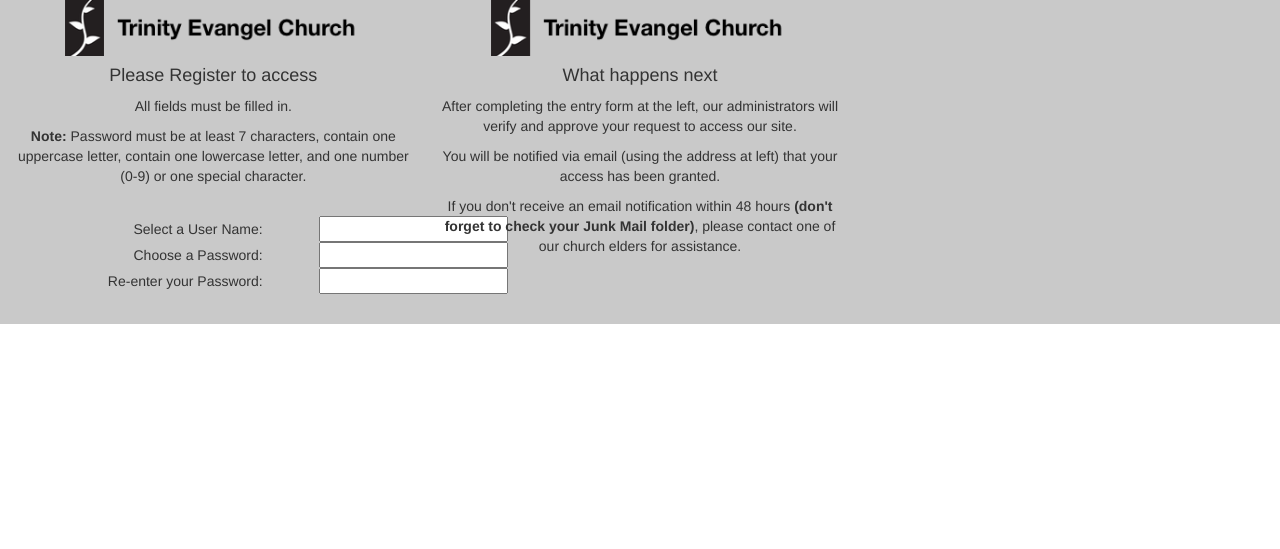
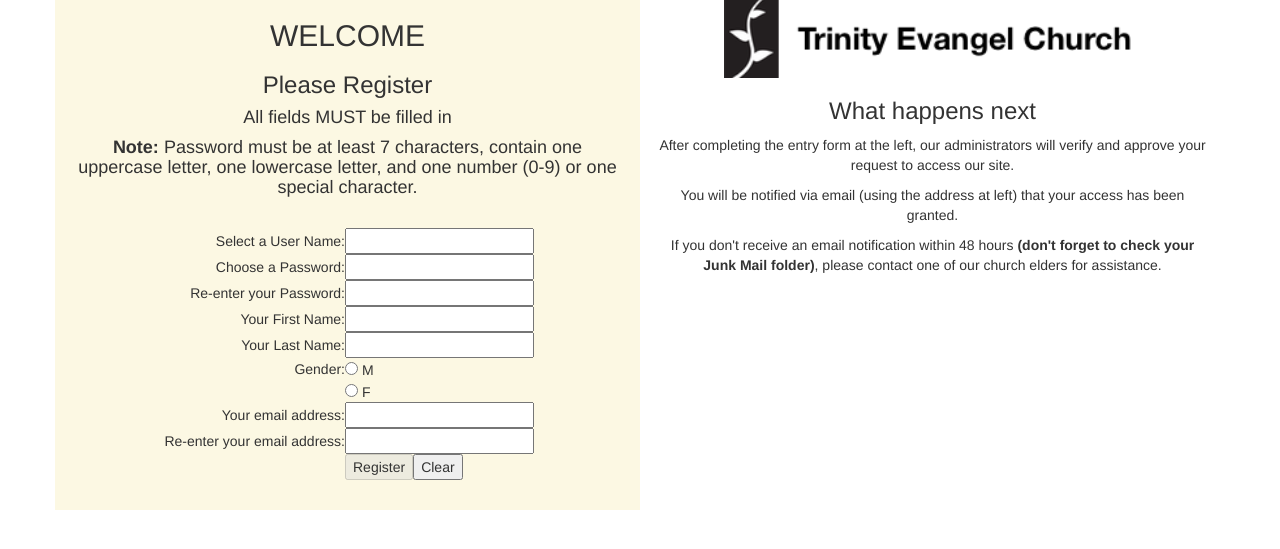
Before and after one commit to dhoegl/tec_church, a PHP site: page /ofc_register.php in a window 1280 px wide. Shown: the part 51-600 px from the top of the page. Run offline with PHP 8.4, Linux system fonts and the light colour scheme; data that the repository does not hold is empty.

Commit message:
Initial Load

```diff
--- a/css/ofc_css_style.css
+++ b/css/ofc_css_style.css
@@ -639,3 +639,35 @@
     padding:10px 0 10px 45px;
     font-size:20px;
 }
+/********************** Password Register *************************/
+#register .short
+{
+    margin-left:5px;
+    color:#FF0000;
+}
+#register .weak
+{
+    margin-left:5px;
+    color:#0000FF;
+}
+#register .good
+{
+    margin-left:5px;
+    color:#006400;
+}
+#register .strong
+{
+    margin-left:5px;
+    font-weight: bold;
+    color:#006400;
+}
+
+
+/********************** Register Notify *********************************/
+#register_content {
+	background-color: lightblue;
+	float:left;
+	width:210px;
+	padding: 0px 10px 10px 10px;
+	display:inline;
+}
--- a/ofc_register.php
+++ b/ofc_register.php
@@ -1,5 +1,6 @@
 <?php
 session_start();
+require_once 'ofc_dbconnect.php';
 ?>
 
 <!DOCTYPE html PUBLIC "-//W3C//DTD XHTML 1.0 Transitional//EN" "http://www.w3.org/TR/xhtml1/DTD/xhtml1-transitional.dtd">
@@ -11,6 +12,8 @@
     <meta name="viewport" content="width=device-width, initial-scale=1">
     <!-- The above 3 meta tags *must* come first in the head; any other head content must come *after* these tags -->
     <title>Please Register</title>
+<!-- Initialize jQuery scripts -->
+<script type="text/javascript" src="//code.jquery.com/jquery-latest.min.js"></script>
 
 
 <!-- Password Strength Check script -->
@@ -60,16 +63,13 @@
             </div> <!-- Collapse Navbar -->
         </div> <!-- container -->
   </nav>
-<div class="container-fluid profile_bg">
+<div class="container">
     <div class="row">
-        <div class="col-md-4">
-            <div class="card bg-light border-primary text-center m-3">
-                <img class="card-img-top" src="images/trinity_logo_web.png" style="width: 75%; align-self: center" alt="Card image cap">
-                <div class="card-body">
-                    <h4 class="card-title">Please Register to access</h4>
-                    <p class="card-text">All fields must be filled in.</p>
-                    <p class="card-text"><strong>Note:</strong> Password must be at least 7 characters, contain one uppercase letter, contain one lowercase letter, and one number (0-9) or one special character.</p>
-
+        <div class="col-sm-6 bg-warning">
+            <h2 class="text-center">WELCOME</h2>
+                <h3 class="text-center">Please Register</h3>
+                <h4 align="center">All fields MUST be filled in</h4>
+                <h4 align="center"><strong>Note:</strong> Password must be at least 7 characters, contain one uppercase letter, one lowercase letter, and one number (0-9) or one special character.</h4>
                 <form name='form1' id="register" action='' method="POST">
                     <table class="ofc_content" width="550" border="0" cellpadding="1" cellspacing="1" >
                         <tr>
@@ -107,7 +107,7 @@
                                 <input type='password' name='repeatpassword'>
                                 </td>
                         </tr>
-<!--                                    <tr>
+                                    <tr>
                                 <td align="right">
                                 Your First Name:
                                 </td>
@@ -125,18 +125,18 @@
                         </tr>
                         <tr>
                                 <td align="right">Gender:</td>
-                                            <td><input type='radio' name='gender' value="M">M</td>
+                                <td><input type='radio' name='gender' value="M"> M</td>
                         </tr>
                         <tr>
                                 <td width="50%">&nbsp</td>
-                                            <td ><input type='radio' name='gender' value="F">F</td>
+                                <td ><input type='radio' name='gender' value="F"> F</td>
                         </tr>
                         <tr>
                                 <td align="right">
                                 Your email address:
                                 </td>
                                 <td>
-                                            <input type='text' name='emailaddr' value="<?php echo $emailaddr; ?>">
+                                <input type='email' name='emailaddr' value="<?php echo $emailaddr; ?>">
                                 </td>
                         </tr>
                         <tr>
@@ -144,7 +144,7 @@
                                 Re-enter your email address:
                                 </td>
                                 <td>
-                                            <input type='text' name='repeatemailaddr' value="<?php echo $repeatemailaddr; ?>">
+                                <input type='email' name='repeatemailaddr' value="<?php echo $repeatemailaddr; ?>">
                                 </td>
                         </tr>
                         <tr>
@@ -163,26 +163,25 @@
                             </table>
                             </td>
                         </tr>
--->                            </table>
+                 </table>
                     <p>
                     <br />
                 </form>
-                </div> <!-- card-body -->
-            </div> <!-- card -->
+            </div> <!--col-sm-6-->
+<!--        </div> row
 
-        </div> <!-- col-md-4 -->
-
-        <div class="col-md-4">
+        <div class="row"> -->
+            <div class="col-sm-6">
                 <div class="card bg-light border-primary text-center m-3">
                     <img class="card-img-top" src="images/trinity_logo_web.png" style="width: 75%; align-self: center" alt="Card image cap">
                     <div class="card-body">
-                    <h4 class="card-title">What happens next</h4>
+                        <h3 class="card-title">What happens next</h3>
                         <p>After completing the entry form at the left, our administrators will verify and approve your request to access our site.</p>
                         <p>You will be notified via email (using the address at left) that your access has been granted.</p>
                         <p>If you don't receive an email notification within 48 hours <strong>(don't forget to check your Junk Mail folder)</strong>, please contact one of our church elders for assistance.</p>
                     </div> <!-- card-body -->
                 </div> <!-- card -->
-        </div> <!-- col-md-4 -->
+            </div> <!-- col-sm-6 -->
         </div> <!-- row -->
 </div> <!-- container -->
 
@@ -235,7 +234,7 @@
 						$regentryquery = "SELECT username from " . $_SESSION['logintablename'] . " WHERE username = '" . $username . "'";
 						$regentryexist = $mysql->query($regentryquery) or die("A database error has occurred. Please notify your administrator with the following. Error : " . mysql_errno() . mysql_error());
 
-						$regentrynumrows = $regentryexist->num_rows();
+						$regentrynumrows = $regentryexist->num_rows;
 						if($regentrynumrows == 0)
 						{
 							if($gender == 'M')
@@ -246,7 +245,7 @@
 							{
 								$regquery = $mysql->query("INSERT INTO " . $_SESSION['dirtablename'] . " (Name_2, Surname, Email_2, Picture_Link, Picture_Taken) VALUES ('$firstname','$lastname','$emailaddr', 'x', 'N')") or die("Unable to create new user record in directory. Error : " . mysql_errno() . mysql_error());
 							}
-							$regInsertID = $mysql->insert_id();
+							$regInsertID = $mysql->insert_id;
 							$reglogliquery = $mysql->query("INSERT INTO " . $_SESSION['logintablename'] . " (username, password, idDirectory, firstname, lastname, gender, email_addr) VALUES ('$username','$password','$regInsertID','$firstname','$lastname','$gender','$emailaddr')") or die("Unable to create new login record in directory. Error : " . mysql_errno() . mysql_error());
 							if(!$regquery)
 								{
@@ -269,14 +268,14 @@
 										$regmailtest = $regmailrow['email_addr'];
 										$regmailto = $regmailtest . " , " . $regmailto;
 									}
-									$regmailsubject = "Membership Request to Our Family Connections"."\n..";
-									$regmailmessage = "Hello! " . "\n" . $firstname . " " . $lastname . " has requested to be added to Our Family Connections.\n\nLogin to our site using your admin credentials, select the <strong>Access Admin</strong> menu item, and accept or reject this request \n\n" . $regmaillink;
+									$regmailsubject = "Membership Request to (OFC_TEST) Our Family Connections"."\n..";
+									$regmailmessage = "Hello (OFC_TEST)! " . "\n" . $firstname . " " . $lastname . " has requested to be added to Our Family Connections.\n\nLogin to our site using your admin credentials, select the <strong>Access Admin</strong> menu item, and accept or reject this request \n\n" . $regmaillink;
 									$regmailfrom = "newfamilyrequest@ourfamilyconnections.org";
 									$regmailheaders = "From:" . $regmailfrom . "\r\n";
 									$regmailheaders .= "MIME-Version: 1.0\r\n";
 									$regmailheaders .= "Content-Type: text/html; charset=ISO-8859-1\r\n";
 									mail($regmailto,$regmailsubject,$regmailmessage,$regmailheaders);
-									echo "<center><table id='profiletable'><tr><td class='strong'>Hi " . $firstname . "!  <br><br>You should receive a welcome email within 48 hours<br>Thank you for your patience!<br><br><a href='tecwelcome.php'>Return to Login Page</a></td></tr></table></center>";
+									echo "<center><table id='profiletable'><tr><td class='strong'>Hi " . $firstname . "!  <br><br>(OFC_TEST) You should receive a welcome email within 48 hours<br>Thank you for your patience!<br><br><a href='tecwelcome.php'>Return to Login Page</a></td></tr></table></center>";
 								}
 
 						}
@@ -303,8 +302,8 @@
 		}
 	}
 ?>
-    <!-- jQuery (necessary for Bootstrap's JavaScript plugins) -->
+    <!-- jQuery (necessary for Bootstrap's JavaScript plugins)
     <script src="https://ajax.googleapis.com/ajax/libs/jquery/1.12.4/jquery.min.js"></script>
-
+-->
 </body>
 </html>
```
Lines whose indentation alone changed are shown as unchanged.
